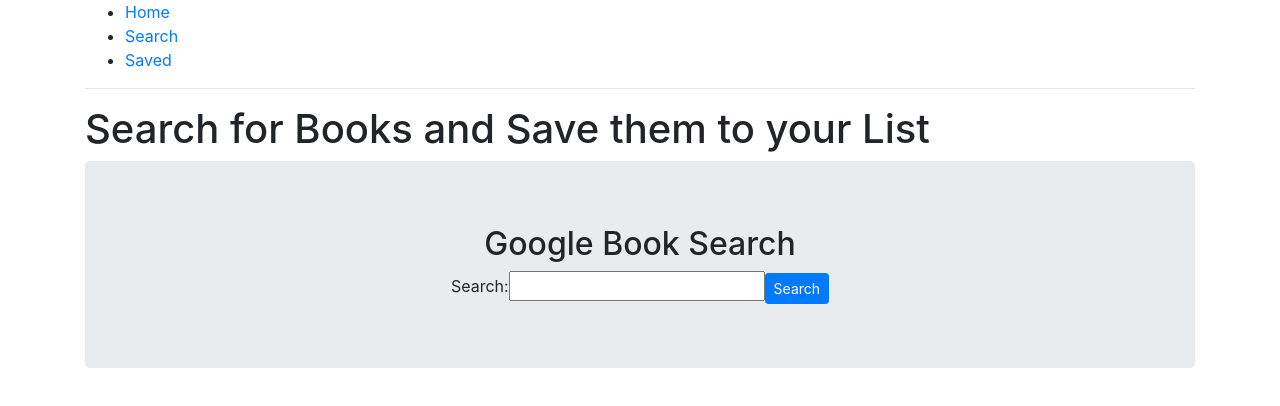
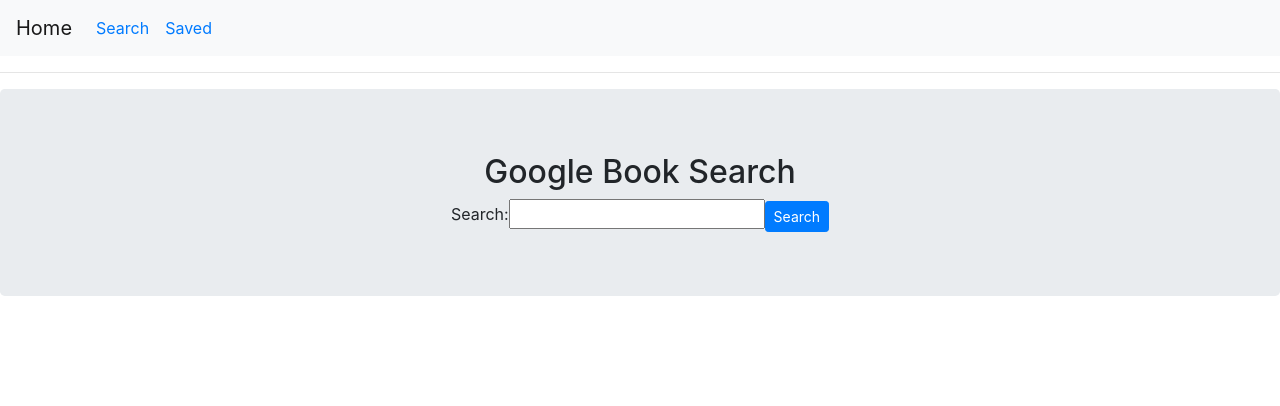
Before and after one commit to bradotron/google-books-search, a React (Create React App) app in the folder client/: page /search in a window 1280 px wide. Shown: the top 406 px of the page. Built offline with nearby package versions, Linux system fonts and the light colour scheme.

Commit message:
basic styling completed

```diff
--- a/client/src/App.js
+++ b/client/src/App.js
@@ -8,20 +8,36 @@
 
 function App() {
 	return (
-		<div className="container">
+		<div classNameName="container">
 			<Router>
-			<div>
-				<ul>
-					<li>
-						<Link to="/">Home</Link>
-					</li>
-					<li>
+				<nav className="navbar navbar-expand-lg navbar-light bg-light">
+					<a className="navbar-brand" href="/">
+						Home
+					</a>
+					<button
+						className="navbar-toggler"
+						type="button"
+						data-toggle="collapse"
+						data-target="#navbarSupportedContent"
+						aria-controls="navbarSupportedContent"
+						aria-expanded="false"
+						aria-label="Toggle navigation"
+					>
+						<span className="navbar-toggler-icon" />
+					</button>
+					<div className="collapse navbar-collapse" id="navbarSupportedContent">
+						<ul className="navbar-nav mr-auto">
+
+							<li className="nav-link">
 								<Link to="/search">Search</Link>
 							</li>
-					<li>
+							<li className="nav-link">
 								<Link to="/saved">Saved</Link>
 							</li>
 						</ul>
+					</div>
+				</nav>
+				<div>
 					<hr />
 					<Switch>
 						<Route exact path="/" component={Search} />
--- a/client/src/Pages/Saved.js
+++ b/client/src/Pages/Saved.js
@@ -1,5 +1,5 @@
 import React, { Component } from 'react';
-import Book from '../Components/Book'
+import Book from '../Components/Book';
 import myBooksApi from '../utils/myBooksApi';
 
 class Saved extends Component {
@@ -8,12 +8,12 @@
 	};
 
 	componentDidMount() {
-    console.log("saved component loaded");
+		console.log('saved component loaded');
 
 		myBooksApi
 			.getBooks()
 			.then(res => {
-        console.log(res);
+				console.log(res);
 				this.setState({
 					results: res.data,
 				});
@@ -26,23 +26,25 @@
 	render() {
 		return (
 			<div>
-				<div>
-				<h1>This is the list of saved books.</h1>
-        {this.state.results.map((book) => {
+				<div className="jumbotron my-2 p-2">
+					<h1>Your Saved Books:</h1>
+				</div>
+				{this.state.results.map(book => {
 					return (
 						<Book
-            key={book.id}
-            id={book.id}
-						title={book.volumeInfo.title ? book.volumeInfo.title : "N/A"}
-						authors={book.volumeInfo.authors ? book.volumeInfo.authors : "N/A"}
-						description={book.volumeInfo.description ? book.volumeInfo.description : "N/A"}
-						thumbnail={book.volumeInfo.imageLinks ? book.volumeInfo.imageLinks.thumbnail : "No Image"}
-						smallThumbnail={book.volumeInfo.imageLinks ? book.volumeInfo.imageLinks.smallThumbnail : "No Image"}
-						infoLink={book.volumeInfo.infoLink ? book.volumeInfo.infoLink : "N/A"}
+							key={book.id}
+							id={book.id}
+							title={book.volumeInfo.title ? book.volumeInfo.title : 'N/A'}
+							authors={book.volumeInfo.authors ? book.volumeInfo.authors : 'N/A'}
+							description={book.volumeInfo.description ? book.volumeInfo.description : 'N/A'}
+							thumbnail={book.volumeInfo.imageLinks ? book.volumeInfo.imageLinks.thumbnail : 'No Image'}
+							smallThumbnail={
+								book.volumeInfo.imageLinks ? book.volumeInfo.imageLinks.smallThumbnail : 'No Image'
+							}
+							infoLink={book.volumeInfo.infoLink ? book.volumeInfo.infoLink : 'N/A'}
 						/>
-					)
+					);
 				})}
-			</div>
 			</div>
 		);
 	}
--- a/client/src/Pages/Search.js
+++ b/client/src/Pages/Search.js
@@ -51,7 +51,6 @@
 	render() {
 		return (
 			<div>
-				<h1>Search for Books and Save them to your List</h1>
 				<SearchForm sendSearchUp={this.getSearch} />
         {this.state.results.map((book) => {
 					return (
```
Lines whose indentation alone changed are shown as unchanged.
